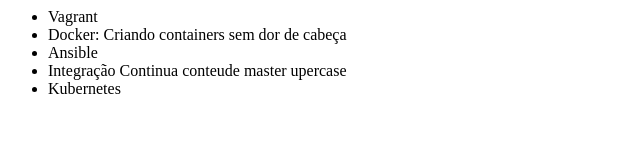
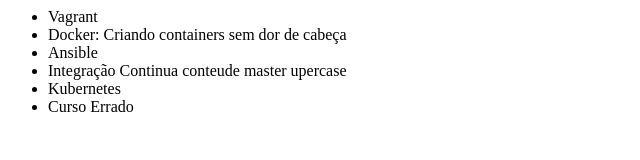
Before and after one commit to alfredoej/git-alura, a plain HTML site: page index.html in a window 1280 px wide. Shown: the full height of the page, 0-640 px from the left. Drawn offline with Linux system fonts and the light colour scheme.

Commit message:
alterando o codigo

```diff
--- a/index.html
+++ b/index.html
@@ -12,6 +12,7 @@
             <li>Ansible</li>
             <li>Integração Continua conteude master upercase</li>
             <li>Kubernetes</li>
+            <li>Curso Errado</li></l>
         </ul>
     </body>
   </head>
```
